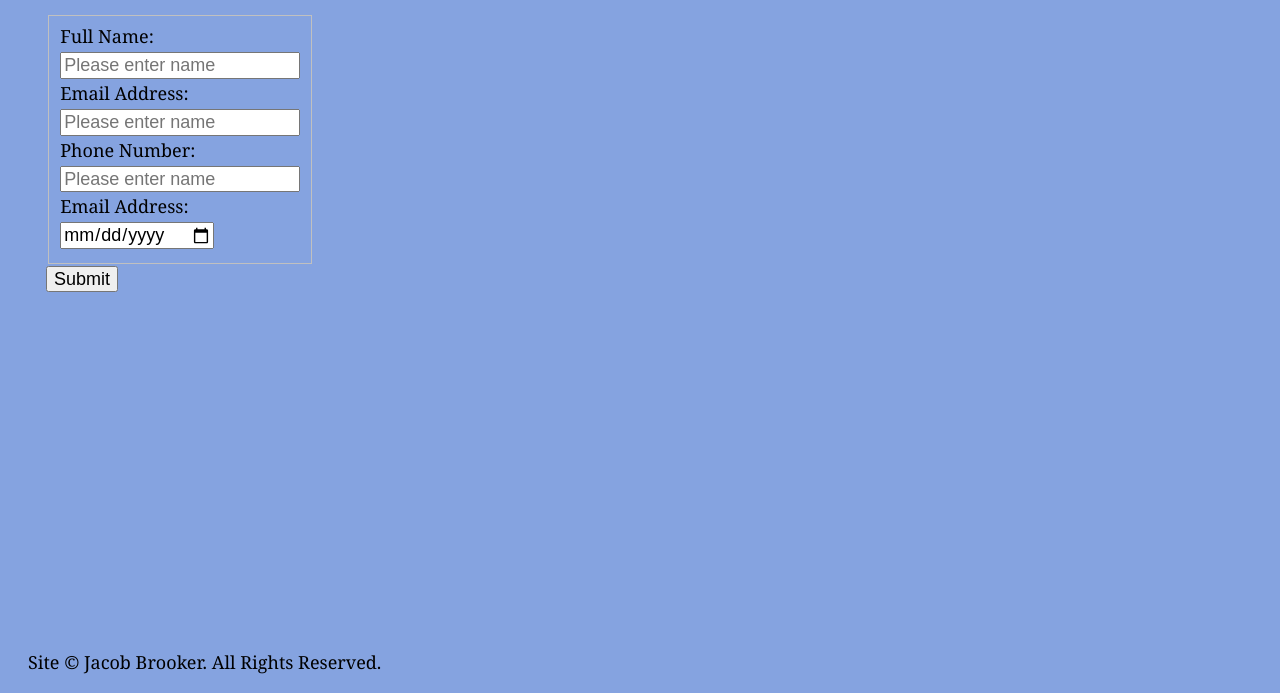
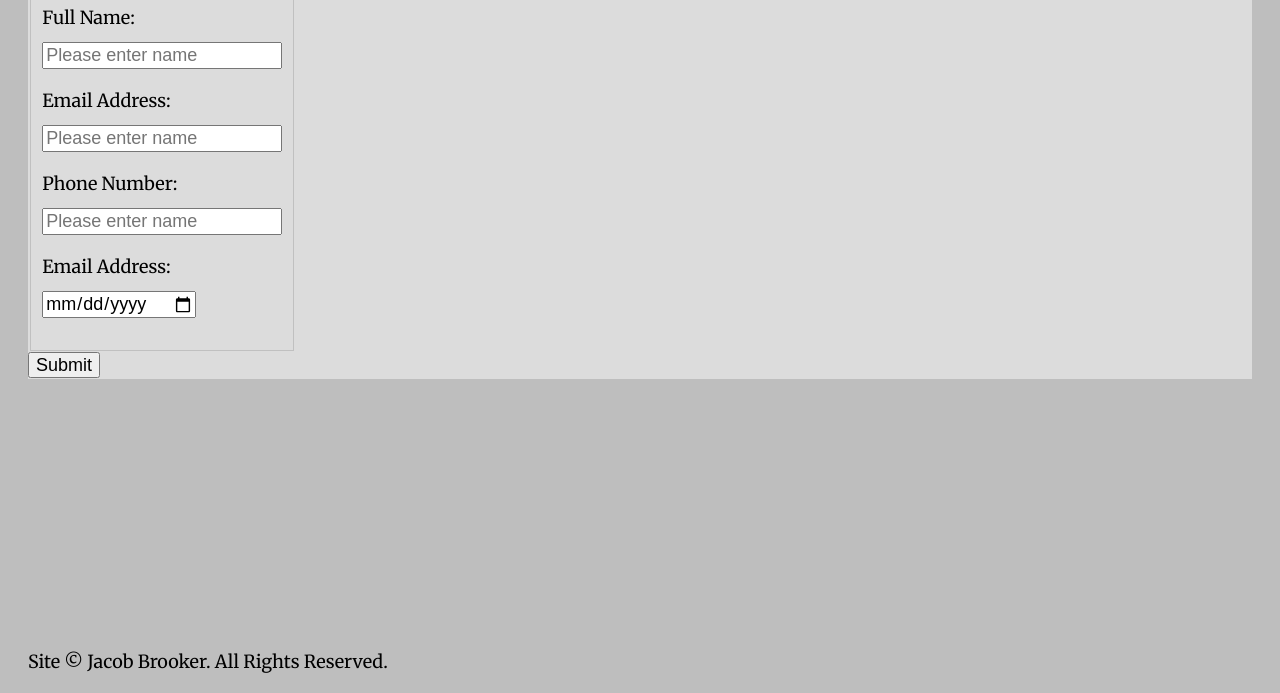
Before and after one commit to jbrookerITM362/lab3, a plain HTML site: page index.html in a window 1280 px wide. Shown: the part 107-800 px from the top of the page. Drawn offline with Linux system fonts and the light colour scheme.

Commit message:
Add list styles

```diff
--- a/assets/css/screen.css
+++ b/assets/css/screen.css
@@ -1,24 +1,40 @@
 @import url("https://fonts.googleapis.com/css2?family=Merriweather:ital,wght@0,400;0,700;1,400&display=swap");
+/*@import url("//basehold.it/24");*/
 
 html {
-  font-family: 'Literata', Georgia, 'Times New Roman', Times, Roman, serif;  font-size: 1.111111em; /*20 /18 = 1*/
-  background: #85a3e0;
+  font-family: Merriweather, "Hoefler Text", Georgia, "Times New Roman", Times, Roman, serif;
+  background: #BEBEBE;
   line-height: 1.55555em; /*28 /18 =1.55555em */
   padding: 1.55555em; /*28 /18 =1.55555em */
   font-size: 1.125em;
 }
 
 h1 {
+  font-family: 'Roboto Slab', serif;
   font-size: 1.666667em; /*30 /18 =1.666667em */
   padding-bottom: 1.333333em; /*24 /18 =1.333333 */
   text-align: center;
   font-weight: bold;
 }
 
-form {
-  margin: 1em;
+fieldset {
   width: 1%;
 }
+
+#content {
+  border-color: transparent;
+  background-color: #DCDCDC	;
+}
+
+li {
+  padding-bottom: 1em; /*18 /18 =1em */
+}
+
+label {
+  display: block;
+  padding-bottom: 0.5em; /*9 /18 =0.5em */
+}
+
 
 footer {
   position: absolute;
```
